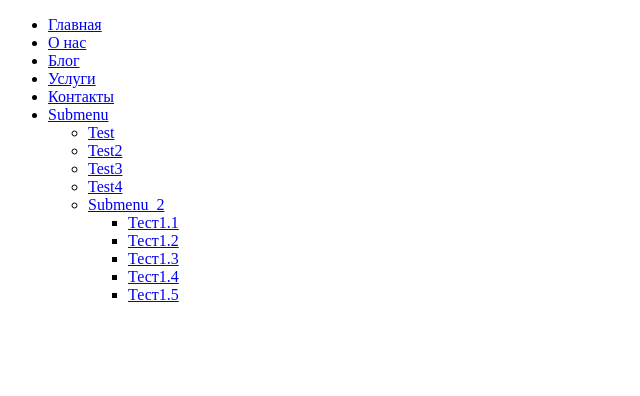
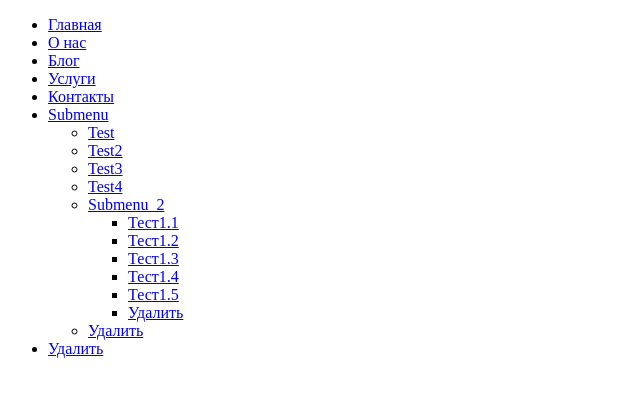
Before and after one commit to Anatoliy700/AdvancedCourse_Javascript, a plain HTML site: page lesson1/Anatoliy/task_1-2/menu.html in a window 1280 px wide. Both pictures are taken after a click on the link "Submenu_2". Shown: the whole page, without its empty margins (0-640 px from the left). Drawn offline with Linux system fonts and the light colour scheme.

Commit message:
Задание 2 (доделал удаление меню)

```diff
--- a/lesson1/Anatoliy/task_1-2/Menu.js
+++ b/lesson1/Anatoliy/task_1-2/Menu.js
@@ -35,6 +35,8 @@ class Menu {
       }
     }
 
+    // result += `<li><a href="#" onclick="${(function(ttt){return ttt.remove()})(this)}">Удалить</a></li>`;
+    result += `<li><a data-name="del" data-id="${this.id}" href="#">Удалить</a></li>`;
     result += '</ul>';
     return result;
   }
@@ -42,9 +44,17 @@ class Menu {
   /**
    * Удаляет текущий объект меню(в котором вызван) со траницы.
    */
-  remove() {
-    let menuElem = document.getElementById(this.id);
-    menuElem.parentElement.removeChild(menuElem);
+  remove(e) {
+    if (e) {
+      const elem = e.target;
+      if (elem.dataset.name === "del") {
+        let menuElem = document.getElementById(elem.dataset.id);
+        menuElem.parentElement.removeChild(menuElem);
+      }
+    } else {
+      let menuElem = document.getElementById(this.id);
+      menuElem.parentElement.removeChild(menuElem);
+    }
   }
 }
 
--- a/lesson1/Anatoliy/task_1-2/menu.html
+++ b/lesson1/Anatoliy/task_1-2/menu.html
@@ -42,6 +42,7 @@
     window.onload = function () {
       let menu1 = document.getElementById('menu1');
       menu1.innerHTML = menu_2.render(); //Возвращает html код самого меню
+      menu1.addEventListener('click', ()=>menu_2.remove(event));
     }
   </script>
 </head>
```
